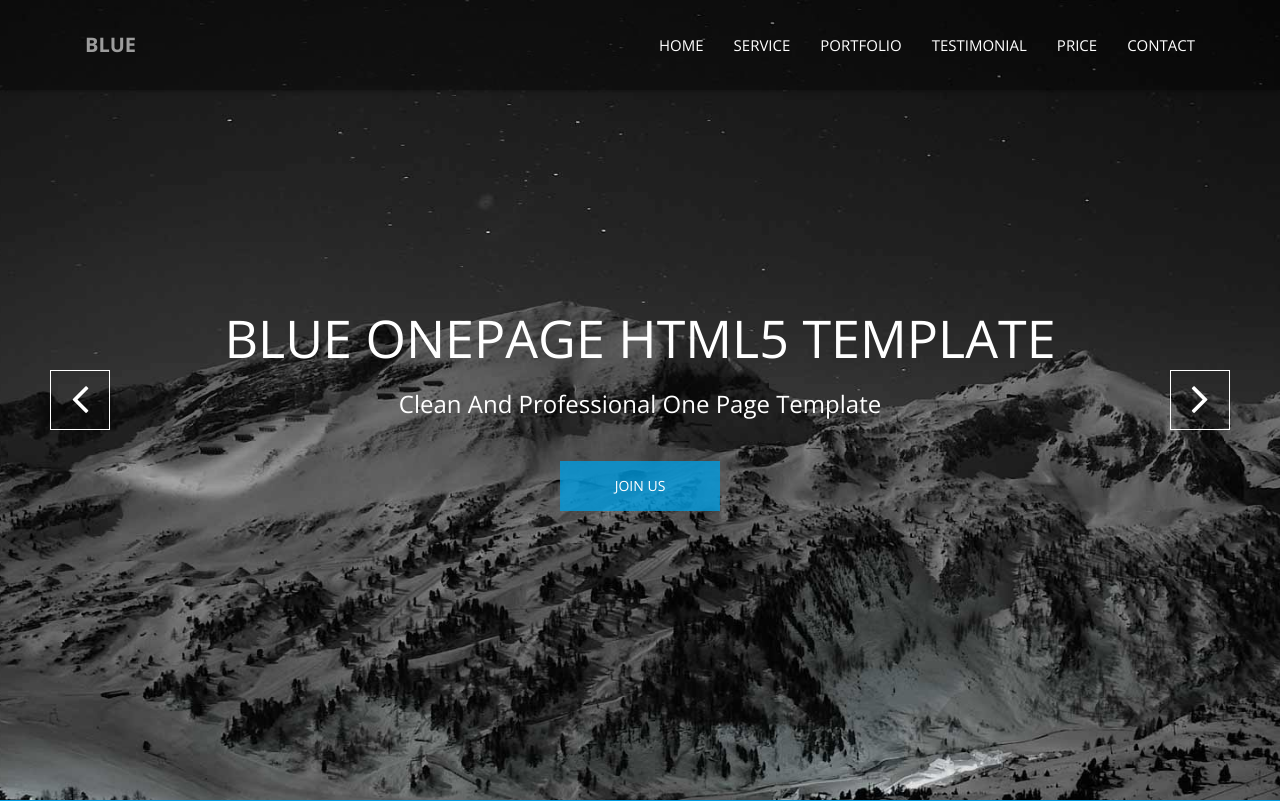
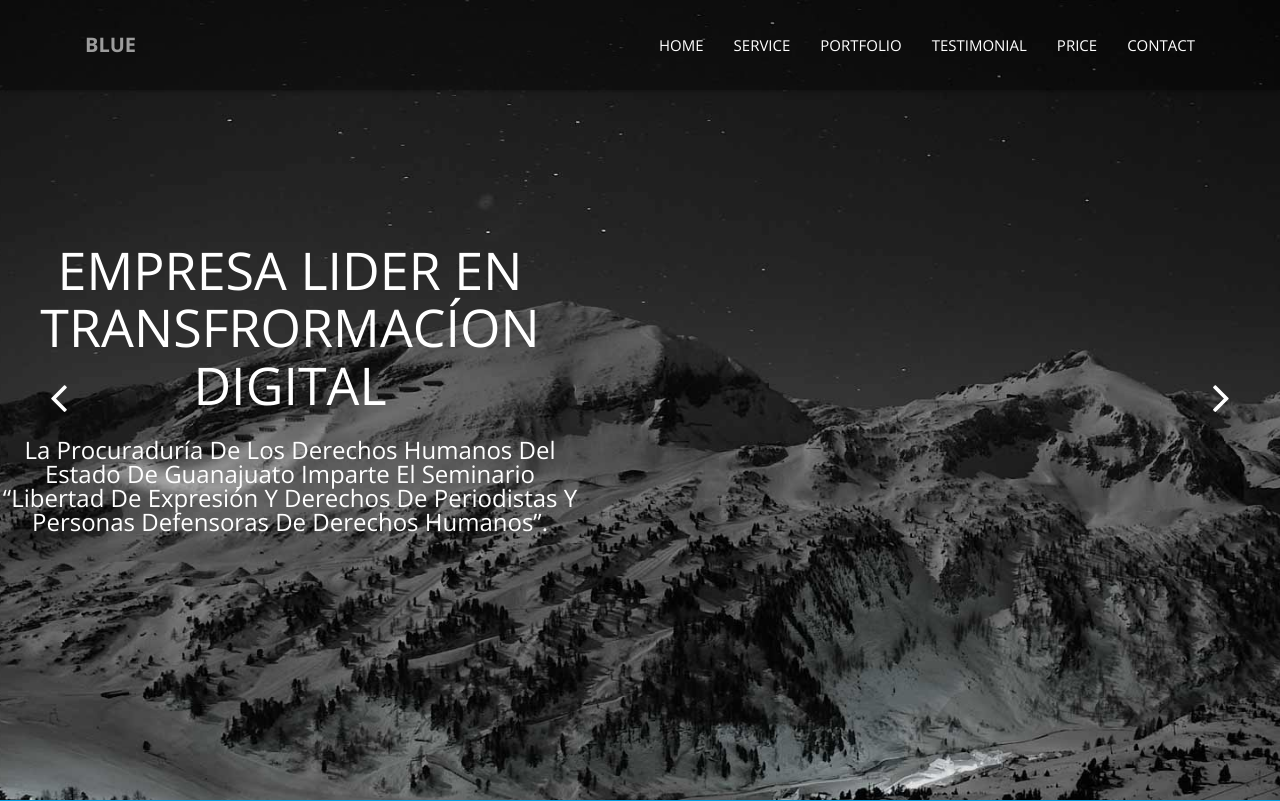
Before and after one commit to santiago-arzola/Rush, a PHP site: page / in a window 1280 px wide. Shown: the top 801 px of the page. Run offline with PHP 8.4, Linux system fonts and the light colour scheme; some libraries are stand-ins or nearby versions.

Commit message:
estilos y textos

```diff
--- a/css/slit-slider.css
+++ b/css/slit-slider.css
@@ -61,15 +61,15 @@
 }
 
 #nav-arrows > a {
-  border: 1px solid #fff;
+
   color: #fff;
   display: block;
-  height: 60px;
+
   line-height: 76px;
   position: absolute;
   text-align: center;
   top: 50%;
-  width: 60px;
+
   z-index: 20;
   margin-top: -30px;
 
@@ -89,8 +89,7 @@
 }
 
 #nav-arrows > a.sl-next:hover {
-	background-color: #009EE3;
-	border-color: #009EE3;
+
 	color: #fff;
 }
 
--- a/index.php
+++ b/index.php
@@ -108,9 +108,8 @@
 
 						<div class="slide-caption">
                             <div class="caption-content">
-                                <h2 class="animated fadeInDown">BLUE Onepage HTML5 Template</h2>
-                                <span class="animated fadeInDown">Clean and Professional one page Template</span>
-                                <a href="#" class="btn btn-blue btn-effect">Join US</a>
+                                <h2 class="animated fadeInDown" style="margin-right: 70rem;">EMPRESA LIDER EN TRANSFRORMACÍON DIGITAL</h2>
+                                <span class="animated fadeInDown" style="margin-right: 70rem;">La Procuraduría de los Derechos Humanos del Estado de Guanajuato imparte el seminario “Libertad de Expresión y Derechos de Periodistas y Personas Defensoras de Derechos Humanos”.</span>
                             </div>
                         </div>
 
@@ -121,9 +120,8 @@
 						<div class="bg-img bg-img-2"></div>
 						<div class="slide-caption">
                             <div class="caption-content">
-                                <h2>BLUE Onepage HTML5 Template</h2>
-                                <span>Clean and Professional one page Template</span>
-                                <a href="#" class="btn btn-blue btn-effect">Join US</a>
+                                <h2 style="margin-left: 54rem;">Nos respaldan mas de 8 años de experiencia</h2>
+                                <span style="margin-left: 47rem;">La Procuraduría de los Derechos Humanos del Estado de Guanajuato imparte el seminario “Libertad de Expresión y Derechos de Periodistas y Personas Defensoras de Derechos Humanos”.</span>
                             </div>
                         </div>
 
@@ -134,9 +132,8 @@
 						<div class="bg-img bg-img-3"></div>
 						<div class="slide-caption">
                             <div class="caption-content">
-                                <h2>BLUE Onepage HTML5 Template</h2>
-                                <span>Clean and Professional one page Template</span>
-                                <a href="#" class="btn btn-blue btn-effect">Join US</a>
+                                <h2 style="margin-right: 70rem;">Sectores de atención</h2>
+                                <span style="margin-right: 70rem;">La Procuraduría de los Derechos Humanos del Estado de Guanajuato imparte el seminario “Libertad de Expresión y Derechos de Periodistas y Personas Defensoras de Derechos Humanos”.</span>
                             </div>
                         </div>
 
```
